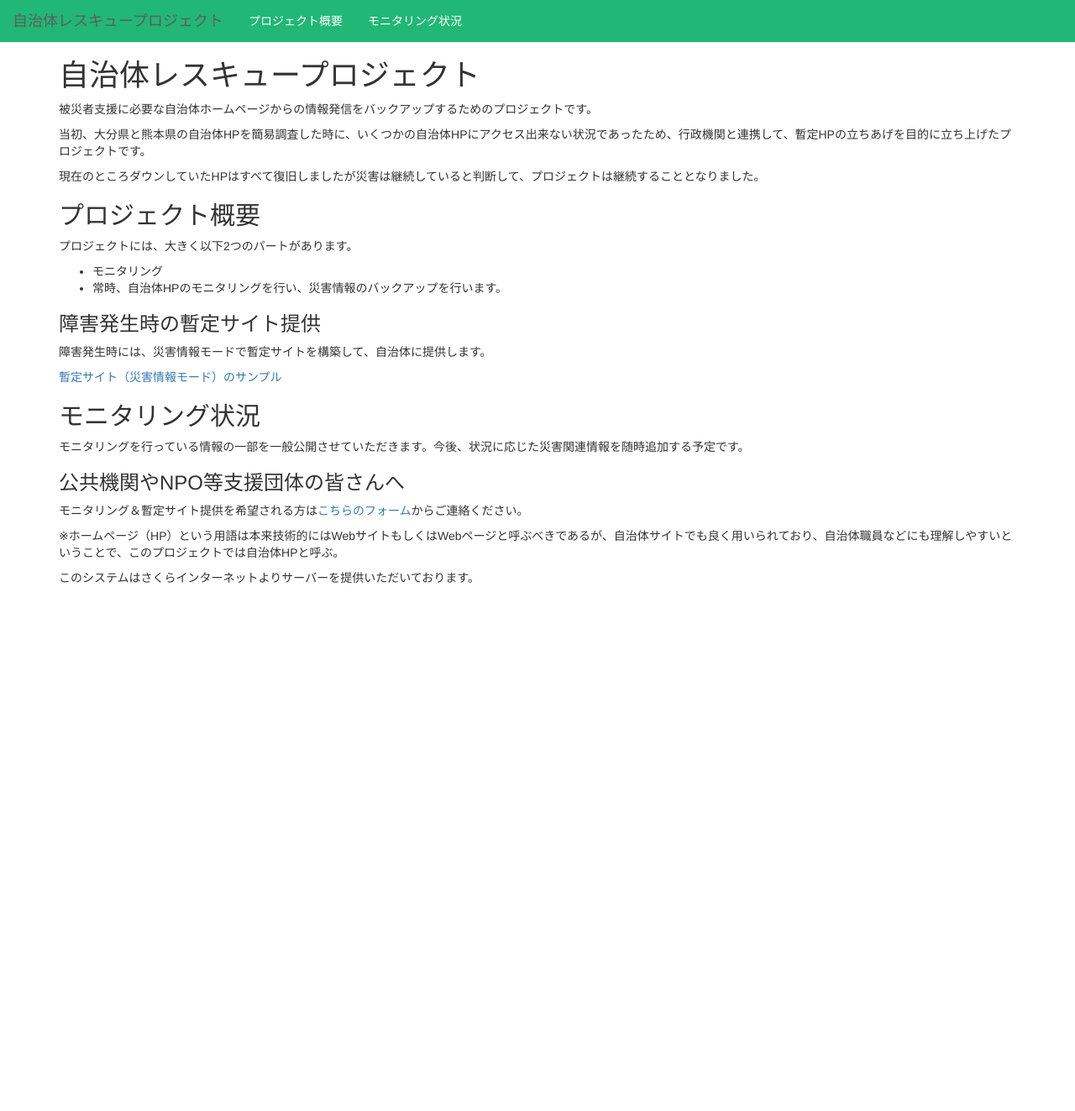
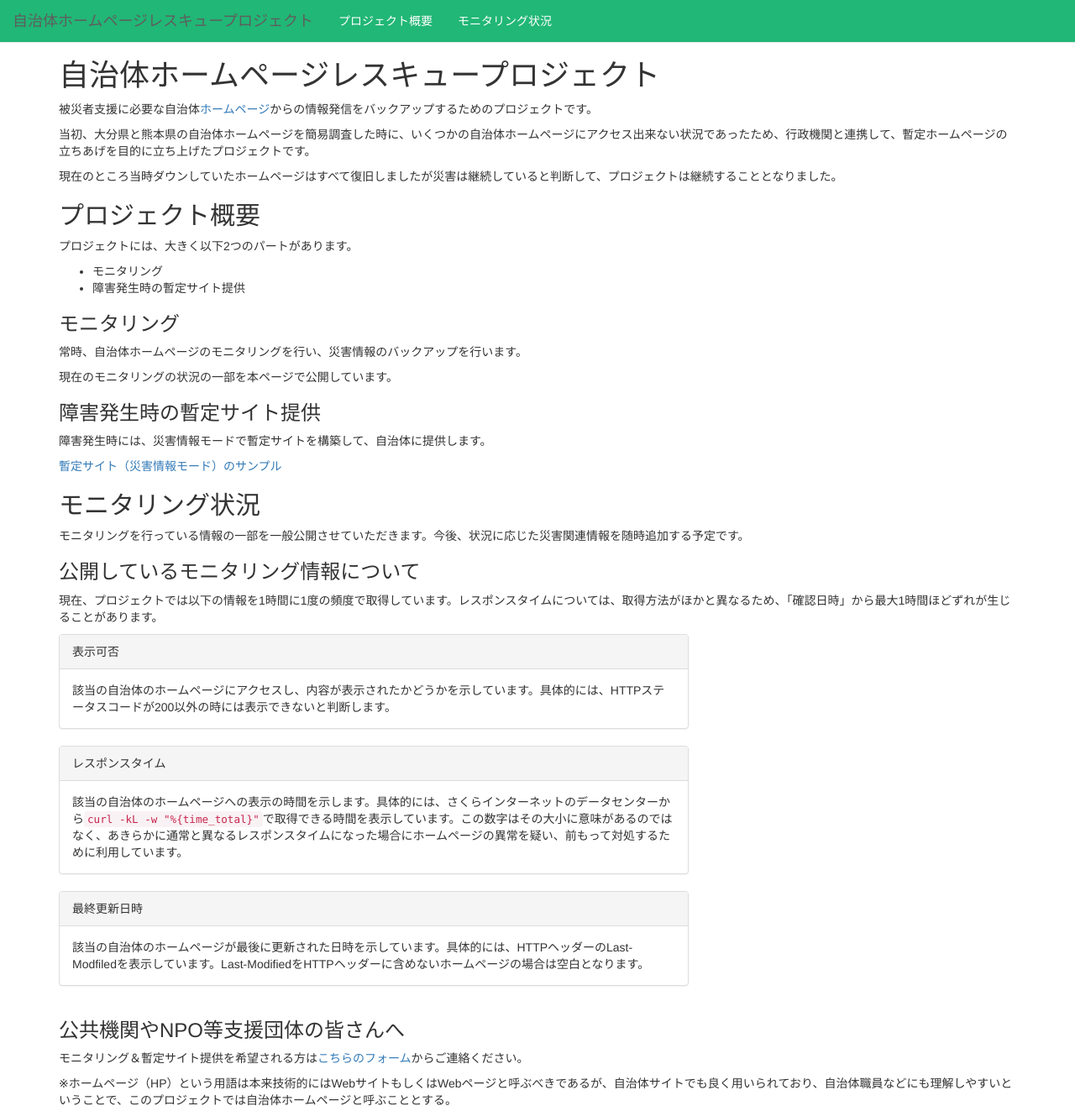
Before and after one commit to ITDART/klgmonitor, a plain HTML site: page index.html in a window 1280 px wide. Shown: the top 1323 px of the page at 84% size. Before the commit the page ends 800 px from the top, so only its background shows below. Drawn offline with nearby package versions, Linux system fonts and the light colour scheme.

Commit message:
updated the contents

```diff
--- a/index.html
+++ b/index.html
@@ -1,9 +1,10 @@
-
-<html>
+<!DOCTYPE html>
+<html lang="ja">
 <head>
     <meta charset="utf-8">
     <meta http-equiv="X-UA-Compatible" content="IE=edge">
     <meta name="viewport" content="user-scalable=no,initial-scale=1,maximum-scale=1">
+    <title>自治体ホームページレスキュープロジェクト</title>
     <script src="http://code.jquery.com/jquery-1.11.0.min.js"></script>
     <link rel="stylesheet" href="https://maxcdn.bootstrapcdn.com/bootstrap/3.3.6/css/bootstrap.min.css" integrity="sha384-1q8mTJOASx8j1Au+a5WDVnPi2lkFfwwEAa8hDDdjZlpLegxhjVME1fgjWPGmkzs7" crossorigin="anonymous">
     <style type="text/css">
@@ -37,7 +38,7 @@
 <body>
     <nav class="navbar navbar-default navbar-fixed-top">
 
-        <a class="navbar-brand" href="#">自治体レスキュープロジェクト</a>
+        <a class="navbar-brand" href="#">自治体ホームページレスキュープロジェクト</a>
         <div id="navbar" class="navbar-collapse collapse">
             <ul class="nav navbar-nav">
                 <li><a href="#about">プロジェクト概要</a></li>
@@ -46,17 +47,21 @@
         </div>
     </nav>
     <div class="container">
-        <h1>自治体レスキュープロジェクト</h1>
-        <p>被災者支援に必要な自治体ホームページからの情報発信をバックアップするためのプロジェクトです。</p>
-        <p>当初、大分県と熊本県の自治体HPを簡易調査した時に、いくつかの自治体HPにアクセス出来ない状況であったため、行政機関と連携して、暫定HPの立ちあげを目的に立ち上げたプロジェクトです。</p>
-        <p>現在のところダウンしていたHPはすべて復旧しましたが災害は継続していると判断して、プロジェクトは継続することとなりました。</p>
+        <h1>自治体ホームページレスキュープロジェクト</h1>
+        <p>被災者支援に必要な自治体<a href="#hpdef">ホームページ</a>からの情報発信をバックアップするためのプロジェクトです。</p>
+        <p>当初、大分県と熊本県の自治体ホームページを簡易調査した時に、いくつかの自治体ホームページにアクセス出来ない状況であったため、行政機関と連携して、暫定ホームページの立ちあげを目的に立ち上げたプロジェクトです。</p>
+        <p>現在のところ当時ダウンしていたホームページはすべて復旧しましたが災害は継続していると判断して、プロジェクトは継続することとなりました。</p>
 
         <h2 id="about">プロジェクト概要</h2>
         <p>プロジェクトには、大きく以下2つのパートがあります。</p>
         <ul>
             <li>モニタリング</li>
-            <li>常時、自治体HPのモニタリングを行い、災害情報のバックアップを行います。</li>
+            <li>障害発生時の暫定サイト提供</li>
         </ul>
+
+        <h3>モニタリング</h3>
+        <p>常時、自治体ホームページのモニタリングを行い、災害情報のバックアップを行います。</p>
+        <p>現在のモニタリングの状況の一部を本ページで公開しています。</p>
 
         <h3>障害発生時の暫定サイト提供</h3>
         <p>障害発生時には、災害情報モードで暫定サイトを構築して、自治体に提供します。</p>
@@ -66,6 +71,34 @@
 
         <h2 id="status">モニタリング状況</h2>
         <p>モニタリングを行っている情報の一部を一般公開させていただきます。今後、状況に応じた災害関連情報を随時追加する予定です。</p>
+        <h3>公開しているモニタリング情報について</h3>
+        <p>現在、プロジェクトでは以下の情報を1時間に1度の頻度で取得しています。レスポンスタイムについては、取得方法がほかと異なるため、「確認日時」から最大1時間ほどずれが生じることがあります。</p>
+
+        <div class="row">
+          <div class="col-md-8">
+            <div class="panel panel-default">
+              <div class="panel-heading">表示可否</div>
+              <div class="panel-body">
+                該当の自治体のホームページにアクセスし、内容が表示されたかどうかを示しています。具体的には、HTTPステータスコードが200以外の時には表示できないと判断します。
+              </div>
+            </div>
+
+            <div class="panel panel-default">
+              <div class="panel-heading">レスポンスタイム</div>
+              <div class="panel-body">
+                該当の自治体のホームページへの表示の時間を示します。具体的には、さくらインターネットのデータセンターから<code>curl -kL -w "%{time_total}"</code>で取得できる時間を表示しています。この数字はその大小に意味があるのではなく、あきらかに通常と異なるレスポンスタイムになった場合にホームページの異常を疑い、前もって対処するために利用しています。
+              </div>
+            </div>
+
+            <div class="panel panel-default">
+              <div class="panel-heading">最終更新日時</div>
+              <div class="panel-body">
+                該当の自治体のホームページが最後に更新された日時を示しています。具体的には、HTTPヘッダーのLast-Modfiledを表示しています。Last-ModifiedをHTTPヘッダーに含めないホームページの場合は空白となります。
+              </div>
+            </div>
+          </div>
+          <div class="col-md-4"></div>
+        </div>
 
         <h3>公共機関やNPO等支援団体の皆さんへ</h3>
         <p>
@@ -75,7 +108,7 @@
 
         <div id="list"></div>
 
-        <p>※ホームページ（HP）という用語は本来技術的にはWebサイトもしくはWebページと呼ぶべきであるが、自治体サイトでも良く用いられており、自治体職員などにも理解しやすいということで、このプロジェクトでは自治体HPと呼ぶ。</p>
+        <p name="hpdef">※ホームページ（HP）という用語は本来技術的にはWebサイトもしくはWebページと呼ぶべきであるが、自治体サイトでも良く用いられており、自治体職員などにも理解しやすいということで、このプロジェクトでは自治体ホームページと呼ぶこととする。</p>
         <p>このシステムはさくらインターネットよりサーバーを提供いただいております。</p>
     </div>
     <script>
```
